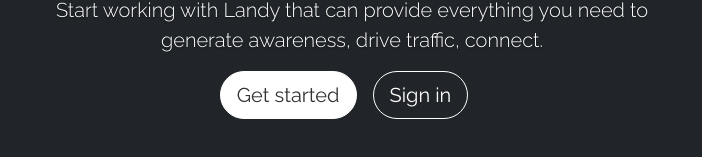
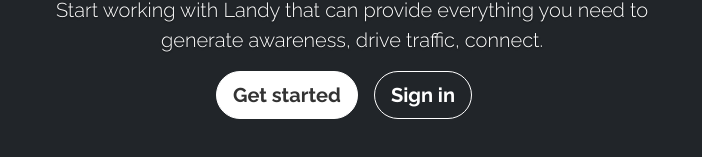
Before and after one commit to nondefyde/bp-frontend, a React (Create React App) app: page / in a window 1280 px wide. Shown: the part 417-574 px from the top of the page, without its empty margins (288-990 px from the left). Built offline with nearby package versions, Linux system fonts and the light colour scheme.

Commit message:
style: updated landing button font-weight

```diff
--- a/src/pages/Landing/index.js
+++ b/src/pages/Landing/index.js
@@ -25,7 +25,7 @@
       >
         <Button
           size={"lg"}
-          className="btn btn-lg btn-secondary border-white bg-white ml-4"
+          className="btn btn-lg btn-secondary fw-bold border-white bg-white ml-4"
         >
           Get started
         </Button>
@@ -34,7 +34,7 @@
             <Button
               size={"lg"}
               outline
-              className="btn btn-secondary border-white bg-transparent text-white"
+              className="btn btn-secondary fw-bold border-white bg-transparent text-white"
               onClick={onSignIn}
             >
               Sign in
```
